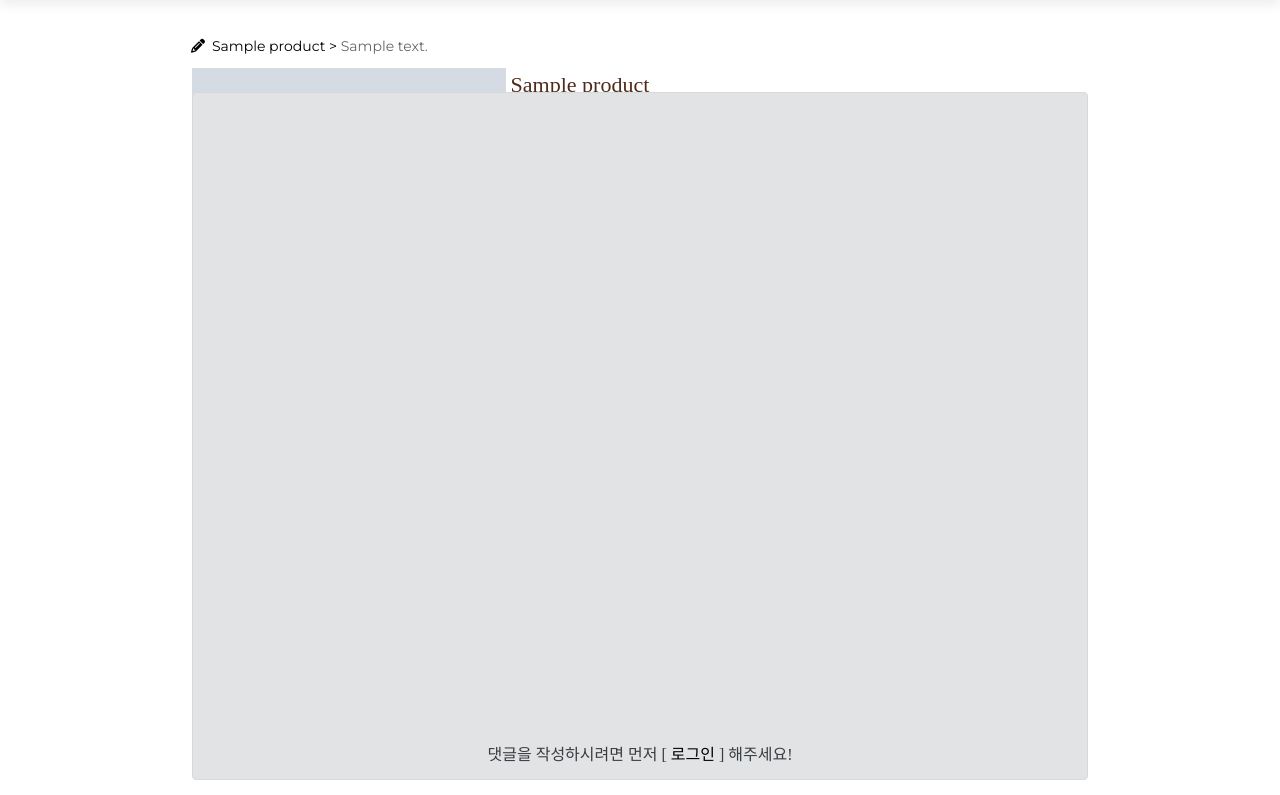
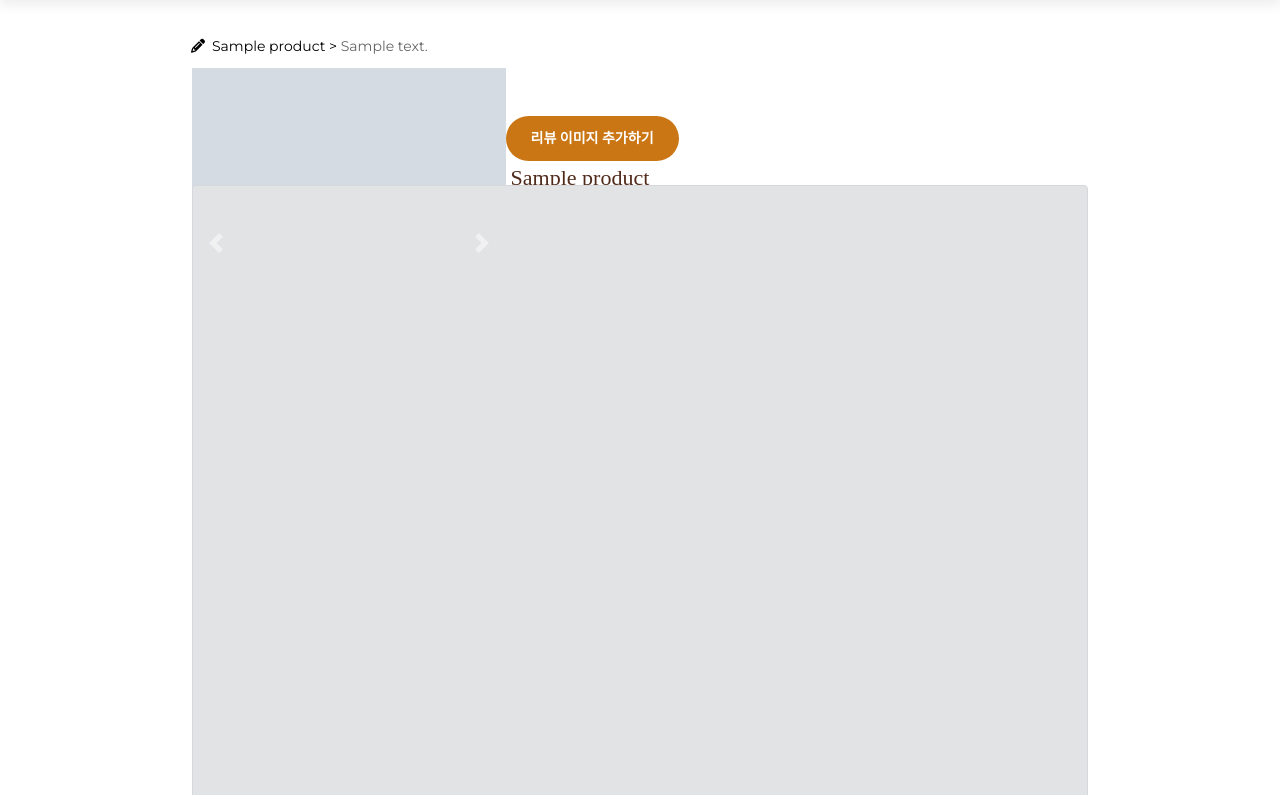
Before and after one commit to pcjs156/LionStore, a Django app: template mainApp/templates/reviewDetail.html in a window 1280 px wide. Shown: the part 195-990 px from the top of the page. Run offline with Django 3.2, Linux system fonts and the light colour scheme; the template is opened without the code that fills it: most values are stand-ins (such as "Sample title", 1, 10 or a date in 2020); grey boxes marked "Sample" are stand-in pictures; some libraries are stand-ins or nearby versions; some web fonts are replaced.

Commit message:
이미지 슬라이드쇼 부탁해

```diff
--- a/mainApp/templates/reviewDetail.html
+++ b/mainApp/templates/reviewDetail.html
@@ -1,6 +1,7 @@
 {% extends 'base.html' %}
 {% load static %}
 <link rel="stylesheet" href="{% static 'css/reviewdetail.css' %}">
+
 {% block head %}
 <title>리뷰 상세 정보</title>
 <!-- 리뷰 상세 정보가 노출됨. 여기서 리뷰의 수정/삭제에 접근함.  -->
@@ -124,24 +125,37 @@
 <!-- 페이지 왼쪽 ! 이미지 -->
 
 <div class="column img" >
+    <div id="carouselExampleControls" class="carousel slide" data-ride="carousel">
+        <div class="carousel-inner">
+            <div class="carousel-item active">
+                {% for image in images %}
+                {% if image %}
+                {% if review.author == user %}
+                <a href="{% url 'reviewImageModify' review_id=review.id imageIdx=forloop.counter0 %}">
+                <img src="{{ image.url }}" class="d-block w-100" style="width:350px; height:350px;">
+                </a>
+                {% else %}
+                <img src="{{ image.url }}" class="d-block w-100" style="width:350px; height:350px;">
+                {% endif %}
+            </div>
+        </div>
+            <a class="carousel-control-prev" href="#carouselExampleControls" role="button" data-slide="prev">
+                <span class="carousel-control-prev-icon" aria-hidden="true"></span>
+                <span class="sr-only">Previous</span>
+              </a>
+              <a class="carousel-control-next" href="#carouselExampleControls" role="button" data-slide="next">
+                <span class="carousel-control-next-icon" aria-hidden="true"></span>
+                <span class="sr-only">Next</span>
+            </a>
+    </div>
+</div>
 
-    {% for image in images %}
-
-    {% if image %}
-    {% if review.author == user %}
-    <a href="{% url 'reviewImageModify' review_id=review.id imageIdx=forloop.counter0 %}">
-        <img src="{{ image.url }}" style="width:350px; height:350px;">
-    </a>
-    {% else %}
-            <img src="{{ image.url }}" style="width:350px; height:350px;">
     {% endif %}
+    {% endfor %}
     <br><br>
     <div style="font-family: yg-jalnan;"><button class="site-btn"><a href="" data-toggle="modal" data-target="#reviewImageAddModal" style="color: white;">
         리뷰 이미지 추가하기</a></button></div>
-    {% endif %}
 </div>
-    {% endfor %}
-
 <!-- 페이지 오른쪽 ! 설명 -->
 
 <div class="column content" >
```
